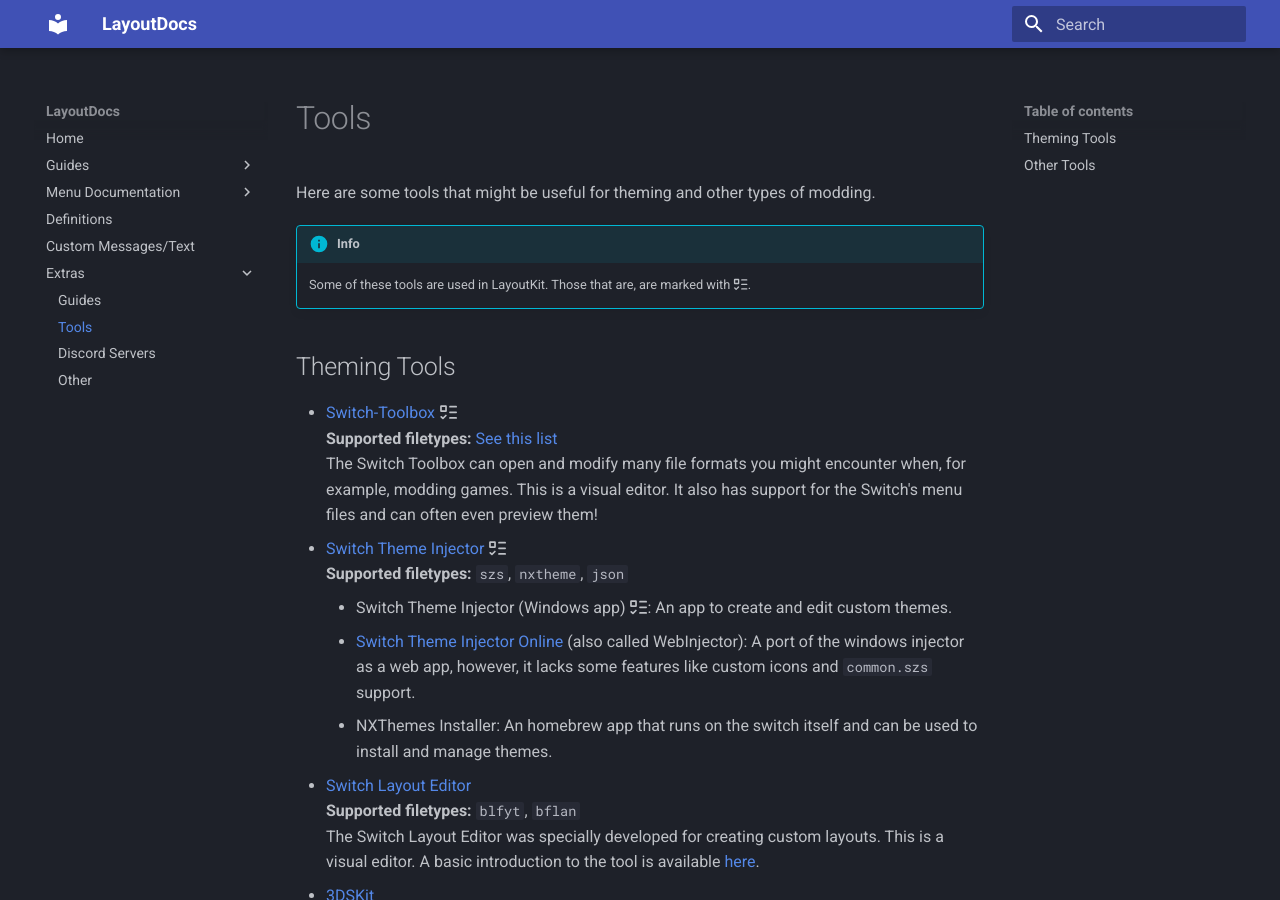
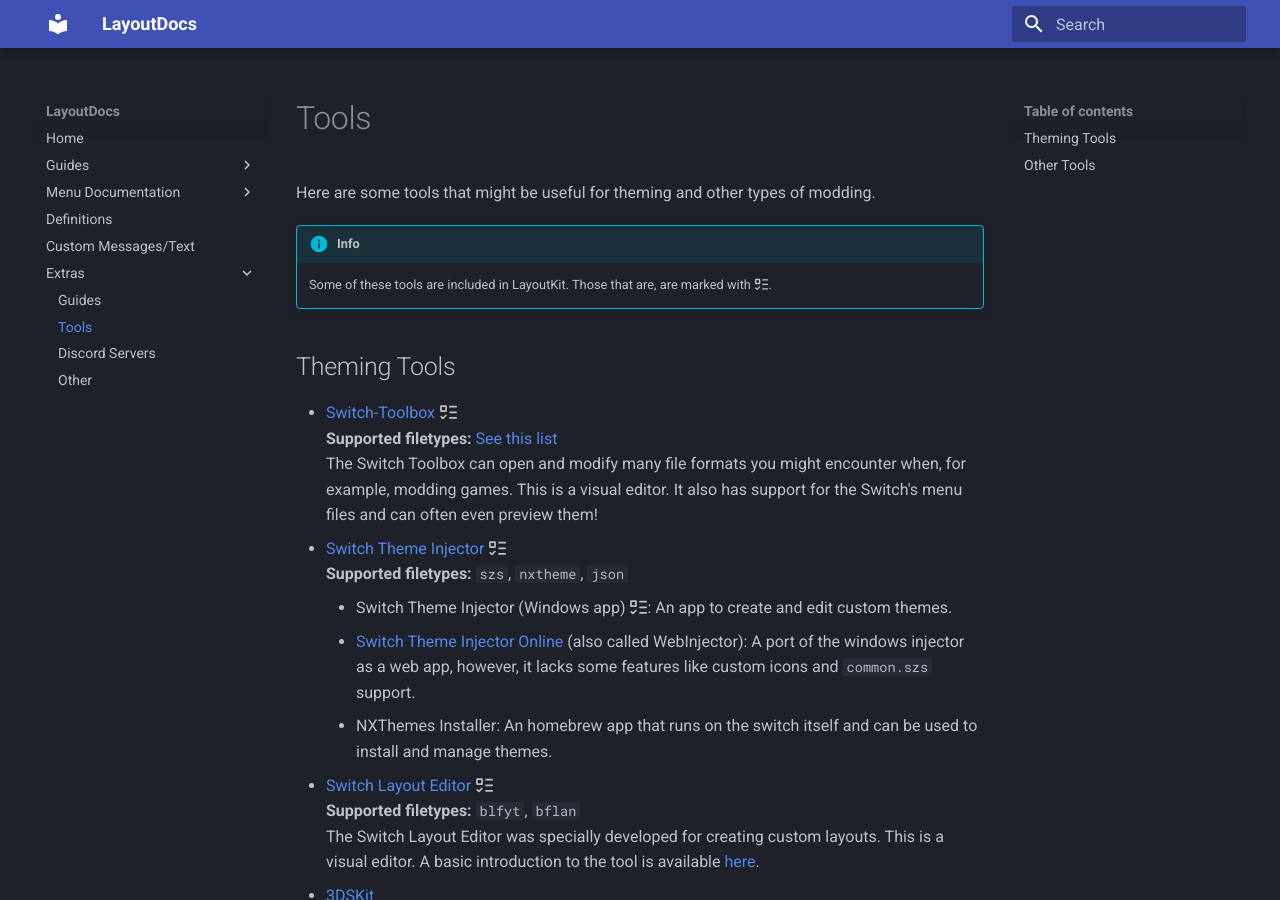
Before and after one commit to ThemezerNX/LayoutDocs, an MkDocs documentation site: the page built from docs/extras/tools.md, in a window 1280 px wide and 900 px high. Built offline with MkDocs 1.6.1 and Material for MkDocs 9.7.7, drawn with Linux system fonts in a browser that asks for light colours.

Commit message:
Update list of used tools

```diff
--- a/docs/extras/tools.md
+++ b/docs/extras/tools.md
@@ -4,7 +4,7 @@
 
 <!-- prettier-ignore -->
 !!! Info
-    Some of these tools are used in LayoutKit. Those that are, are marked with :octicons-tasklist-16:.
+    Some of these tools are included in LayoutKit. Those that are, are marked with :octicons-tasklist-16:.
 
 ## Theming Tools
 
```
Also changed, not shown: other parts of docs/extras/tools.md (+1 -1 lines).
